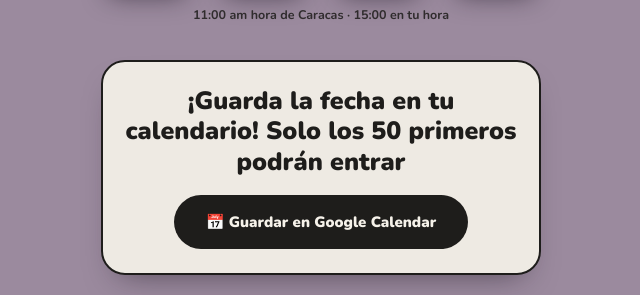
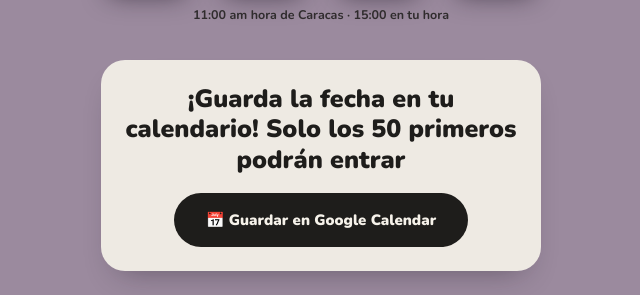
Before and after one commit to elrefugiocreativo/listadeespera, a plain HTML site: page gracias.html in a window 1280 px wide. Shown: the part 657-952 px from the top of the page, without its empty margins (319-959 px from the left). Drawn offline with nearby package versions, Linux system fonts and the light colour scheme.

Commit message:
Refactor calendario-box styles and cleanup HTML

```diff
--- a/gracias.html
+++ b/gracias.html
@@ -103,9 +103,9 @@
   .calendario-box{
     margin:34px auto 0;max-width:440px;
     background:rgba(246,242,234,.92);
-    border:2px solid var(--tinta);
+    border:0;
     border-radius:24px;padding:24px 20px;
-    box-shadow:0 16px 32px -18px rgba(25,18,30,.6);
+    box-shadow:0 16px 32px -18px rgba(25,18,30,.45);
   }
   .calendario-box .titulo-cal{
     font-family:var(--black);font-weight:900;
```
